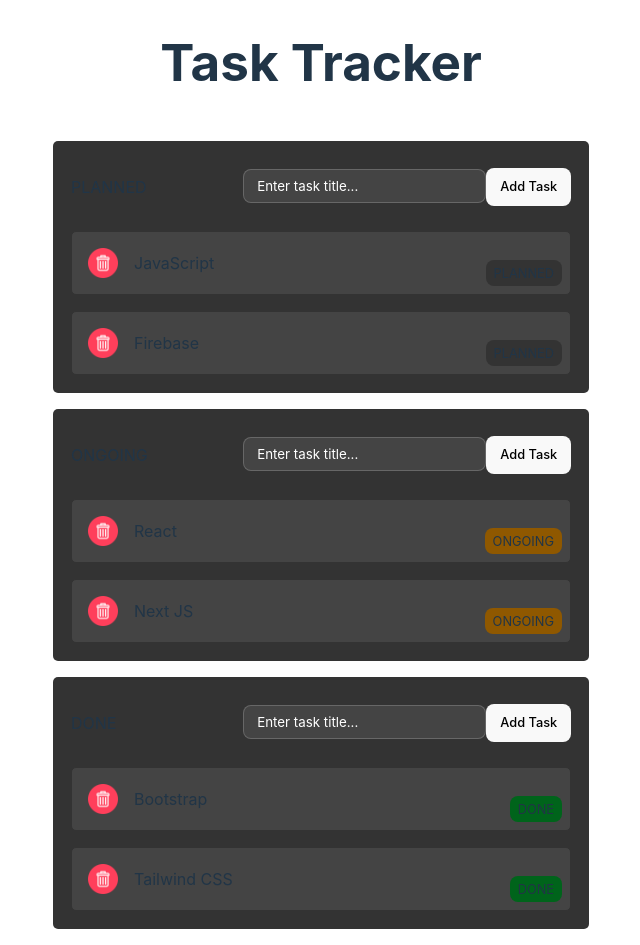
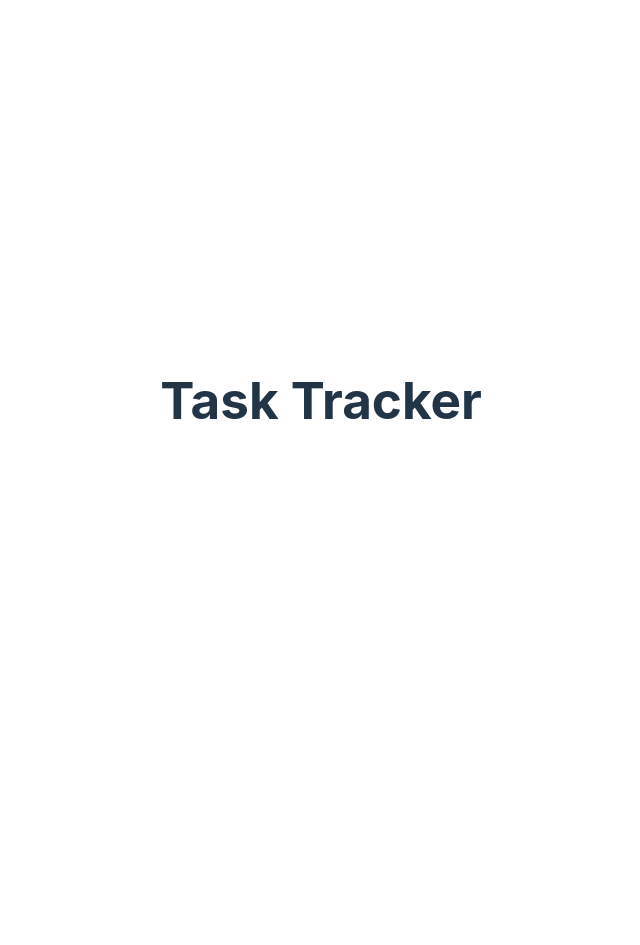
Before and after one commit to moazamdev/100DaysOfCode, a React (Vite) app: page /task-tracker in a window 1280 px wide. Shown: the whole page, without its empty margins (319-959 px from the left). After the commit the page ends 800 px from the top, so only its background shows below. Built offline with nearby package versions, Linux system fonts and the light colour scheme.

Commit message:
removed component

```diff
--- a/package.json
+++ b/package.json
@@ -16,6 +16,7 @@
 		"pnpm": "^8.6.12",
 		"react": "^18.2.0",
 		"react-dom": "^18.2.0",
+		"react-helmet": "^6.1.0",
 		"react-icons": "^4.10.1",
 		"react-router": "^6.15.0",
 		"react-router-dom": "^6.15.0",
--- a/src/components/day25/TaskTracker.jsx
+++ b/src/components/day25/TaskTracker.jsx
@@ -1,14 +1,19 @@
-import MyColumn from "./column";
+import React from "react";
+// import MyColumn from "./column";
+import { Helmet } from "react-helmet";
 
 const TaskTracker = () => {
 	return (
 		<>
+			<Helmet>
+				<title>Task Tracker</title>
+			</Helmet>
 			<div style={{ display: "flex", justifyContent: "center" }}>
 				<h1>Task Tracker</h1>
 			</div>
-			<MyColumn state={"PLANNED"} />
+			{/* <MyColumn state={"PLANNED"} />
 			<MyColumn state={"ONGOING"} />
-			<MyColumn state={"DONE"} />
+			<MyColumn state={"DONE"} /> */}
 		</>
 	);
 };
```
Also changed, not shown: 1 other file (tests, documents, lock files or other folders).
